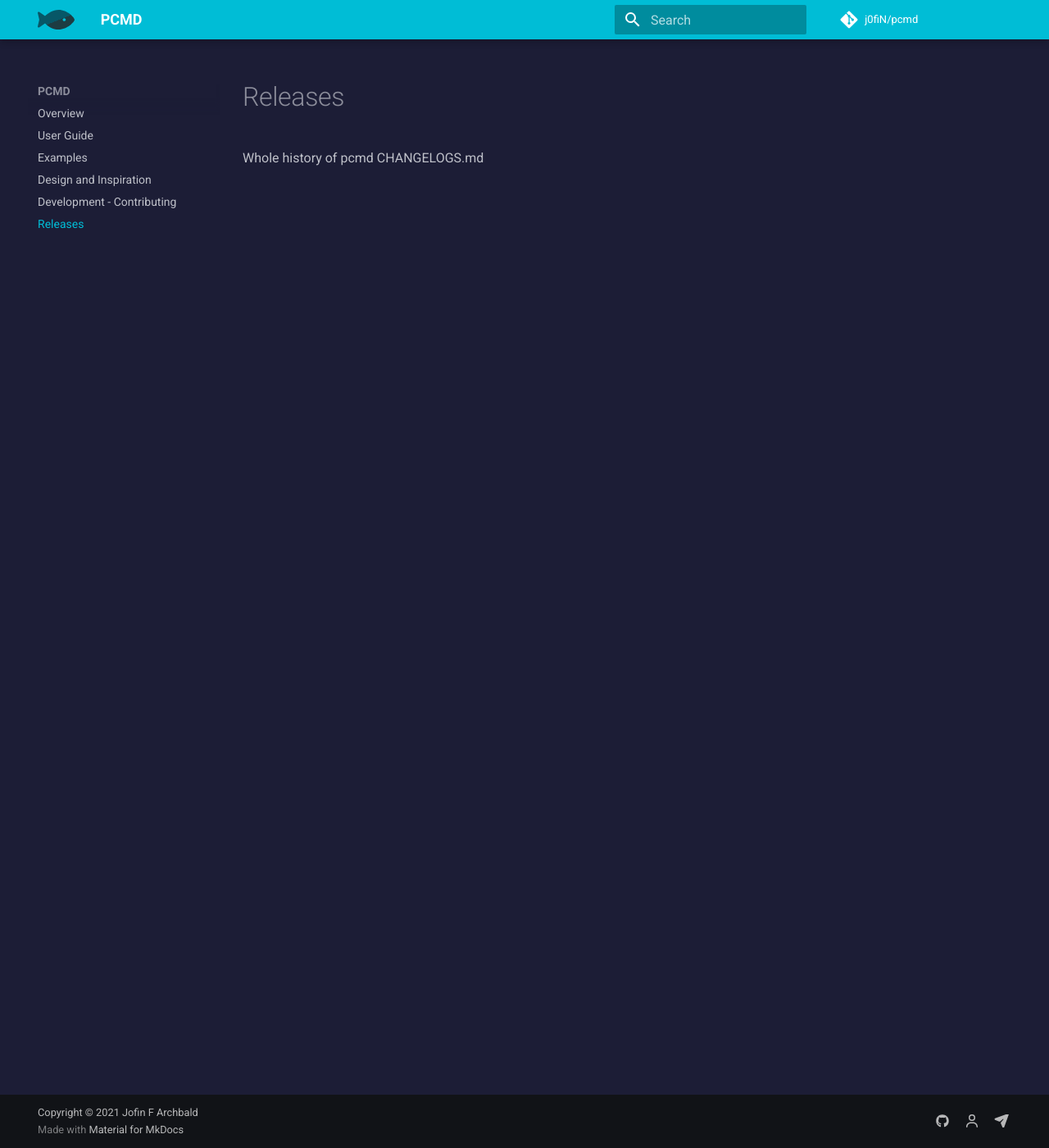
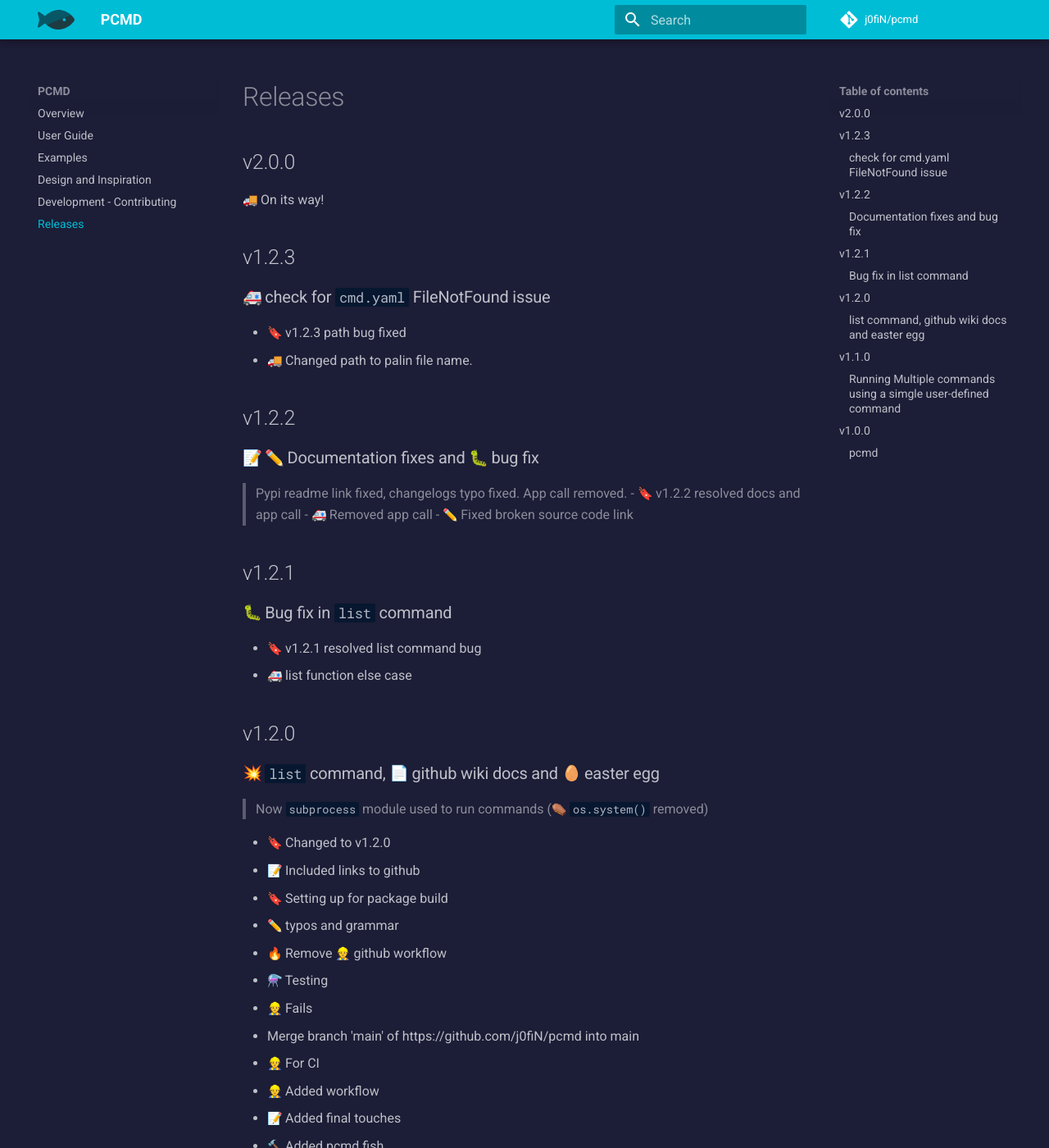
Before and after one commit to j0fiN/pcmd, an MkDocs documentation site: the page built from docs/releases.md, in a window 1280 px wide and 1400 px high. Shown: the whole window at 82% size. Built offline with MkDocs 1.6.1 and Material for MkDocs 9.7.7, drawn with Linux system fonts in a browser that asks for light colours; emoji names are drawn with the system emoji font; comment, search, counter and statistics services are not loaded; the version menu is left out; some of the changed text lies outside the part shown.

Commit message:
:memo: Added releases page doc

```diff
--- a/docs/releases.md
+++ b/docs/releases.md
@@ -1,2 +1,63 @@
 # Releases
-Whole history of pcmd CHANGELOGS.md
+
+## v2.0.0
+:truck: On its way!
+## v1.2.3
+
+### :ambulance: check for `cmd.yaml` FileNotFound issue
+ - :bookmark: v1.2.3 path bug fixed
+ - :truck: Changed path to palin file name.
+## v1.2.2
+### :memo: :pencil2: Documentation fixes and :bug: bug fix
+> Pypi readme link fixed, changelogs typo fixed. App call removed.
+ - :bookmark: v1.2.2 resolved docs and app call
+ - :ambulance: Removed app call
+ - :pencil2: Fixed broken source code link
+## v1.2.1
+### :bug: Bug fix in `list` command
+ - :bookmark: v1.2.1 resolved list command bug
+ - :ambulance: list function else case
+
+## v1.2.0
+### :boom: `list` command, :page_facing_up: github wiki docs and :egg: easter egg
+> Now `subprocess` module used to run commands (:coffin: `os.system()` removed)
+
+- :bookmark: Changed to v1.2.0
+- :memo: Included links to github
+- :bookmark: Setting up for package build
+- :pencil2: typos and grammar
+- :fire: Remove :construction_worker: github workflow
+- :alembic: Testing
+- :construction_worker: Fails
+- Merge branch 'main' of https://github.com/j0fiN/pcmd into main
+- :construction_worker: For CI
+- :construction_worker: Added workflow
+- :memo: Added final touches
+- :hammer: Added pcmd fish
+- :hammer: Added list command
+- :memo: :camera: logo and banner
+- :fish: Added lala
+- :camera: Added logo
+
+## v1.1.0
+### :boom: Running Multiple commands using a simgle user-defined command
+- :memo: Updated Warning :warning: and Usage 🧰
+- :memo: Updated docs
+- :white_check_mark: Added test for multiple commands.
+- :bookmark: Updated v1.1.0
+- :memo: Updated docs for git and pypi.
+- :hammer: Added feature of running multiple commands.
+
+## v1.0.0
+### :fish: pcmd
+- :pencil2: Typo
+- :pencil2: :memo: Updated and fixed typos
+- :memo: Updated readme.
+- :ambulance: Hotfix in package publishing.
+- :bug: Typo in docs
+- :white_check_mark: Added tests
+- :bug: Fixed path issues.
+- :memo: Updated readme
+- :fire: Change .yml to .yaml.
+- :sparkles: Add pcmd
+- Initial commit
```
